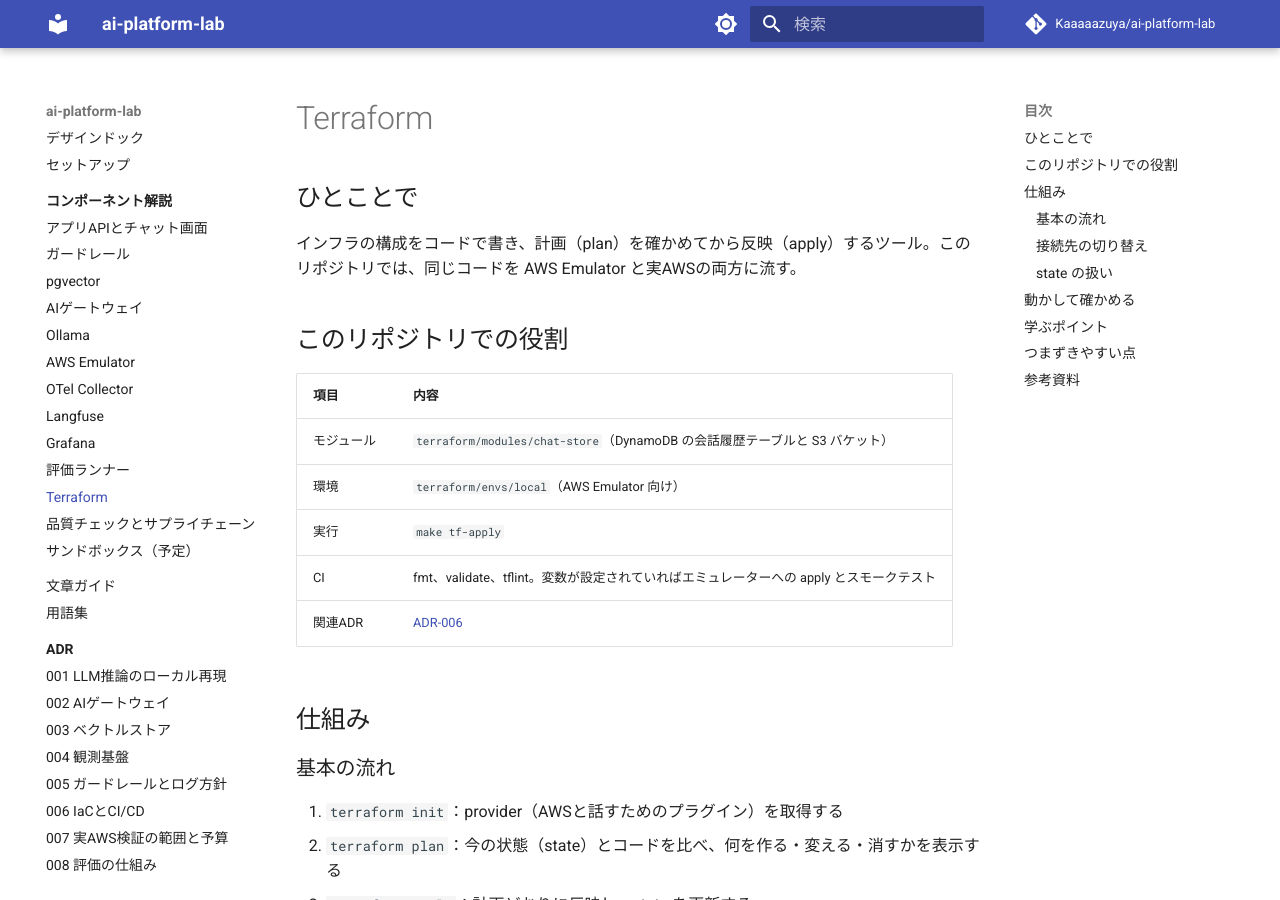
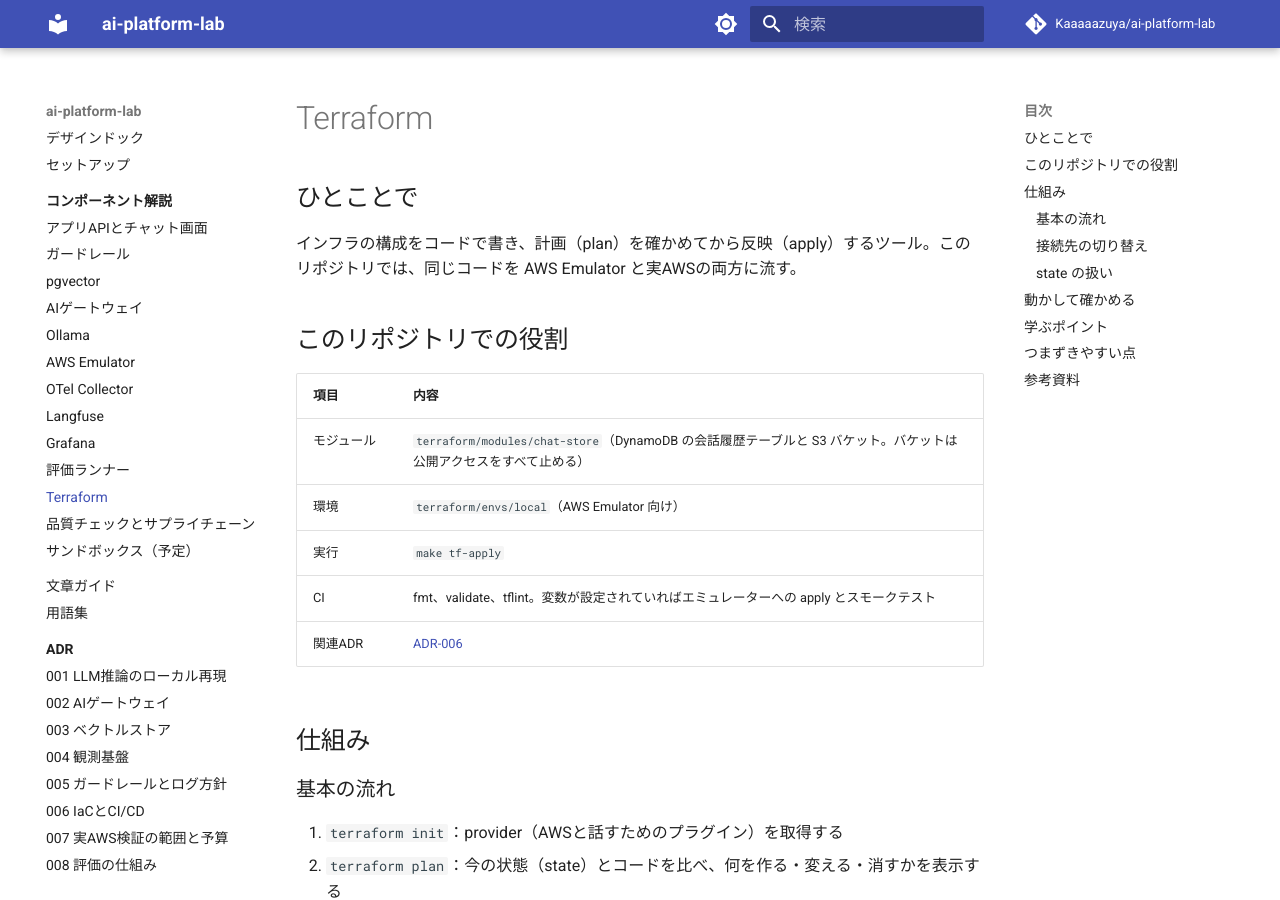
Before and after one commit to Kaaaaazuya/ai-platform-lab, an MkDocs documentation site: the page built from docs/components/terraform.md, in a window 1280 px wide and 900 px high. Built offline with MkDocs 1.6.1 and Material for MkDocs 9.7.7, drawn with Linux system fonts in a browser that asks for light colours; comment, search, counter and statistics services are not loaded.

Commit message:
fix(terraform): block all public access to the docs bucket
Addresses Trivy AWS-0086/0087/0091/0093.

Co-Authored-By: Claude Opus 5.5 <noreply@anthropic.com>
Claude-Session: https://claude.ai/code/session_01RvGuop5SsmDaHxnBm3XBxt

```diff
--- a/docs/components/terraform.md
+++ b/docs/components/terraform.md
@@ -8,7 +8,7 @@
 
 | 項目 | 内容 |
 | --- | --- |
-| モジュール | `terraform/modules/chat-store`（DynamoDB の会話履歴テーブルと S3 バケット） |
+| モジュール | `terraform/modules/chat-store`（DynamoDB の会話履歴テーブルと S3 バケット。バケットは公開アクセスをすべて止める） |
 | 環境 | `terraform/envs/local`（AWS Emulator 向け） |
 | 実行 | `make tf-apply` |
 | CI | fmt、validate、tflint。変数が設定されていればエミュレーターへの apply とスモークテスト |
```
Also changed, not shown: 1 other file.
